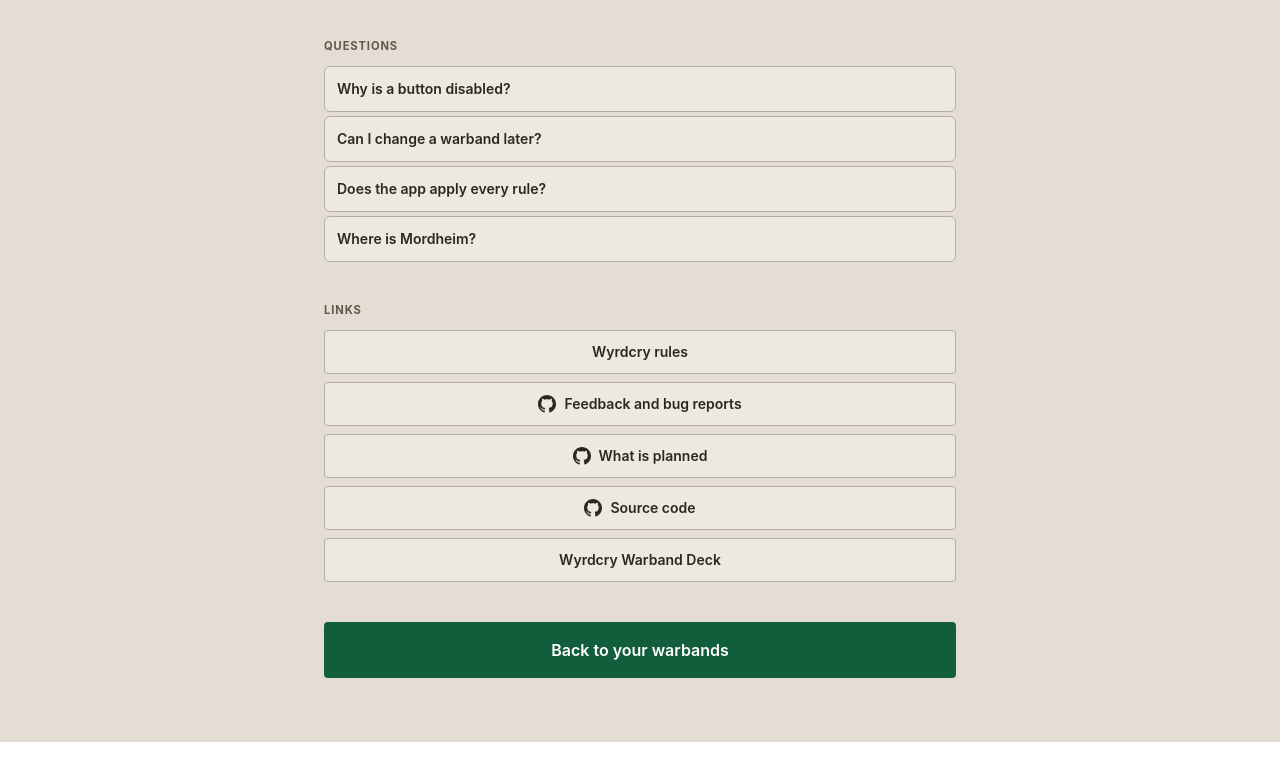
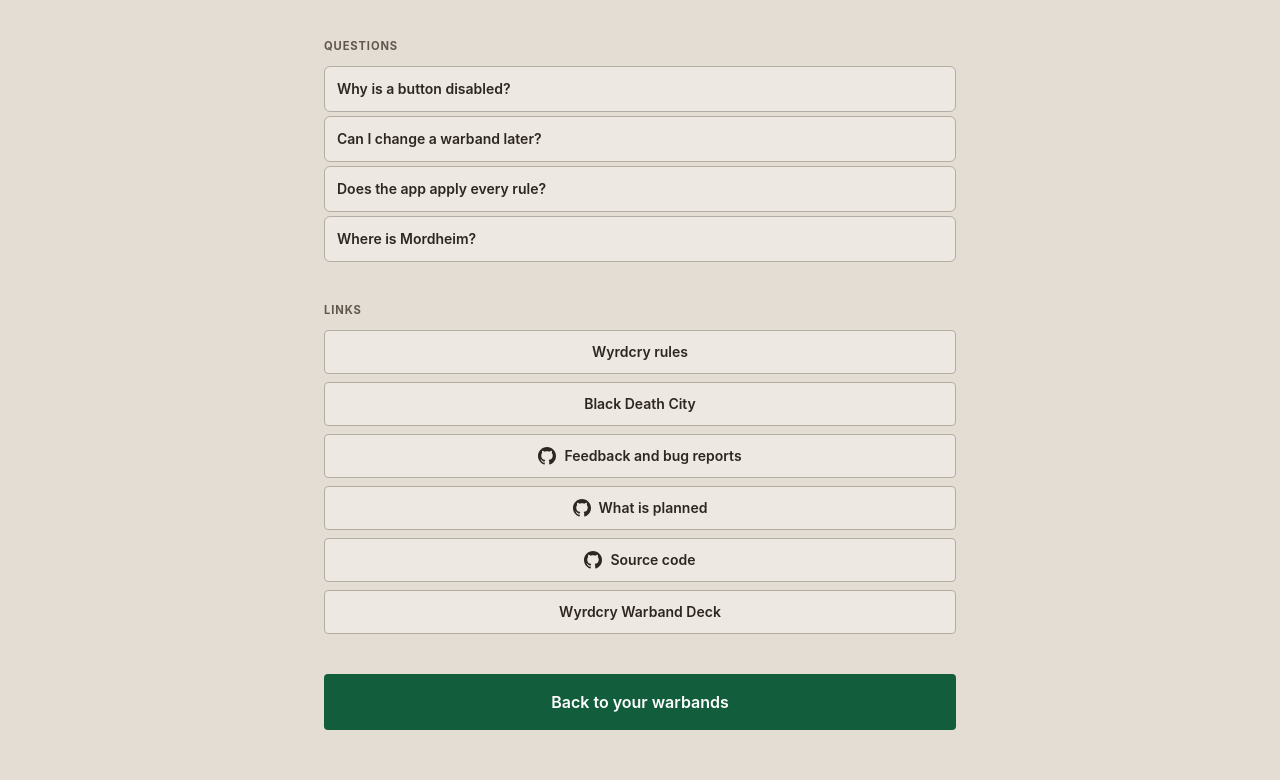
Before and after one commit to HENNIROCKS/fantasy-city-warbands, a SvelteKit app: page /info in a window 1280 px wide. Shown: the part 811-1591 px from the top of the page. Before the commit the page ends 1553 px from the top, so only its background shows below. Built offline with nearby package versions, Linux system fonts and the light colour scheme.

Commit message:
Link the Black Death City site from the about page

```diff
--- a/src/routes/info/+page.svelte
+++ b/src/routes/info/+page.svelte
@@ -160,6 +160,7 @@
 		<p class="field-label">Links</p>
 		<ul class="space-y-2">
 			<li><a class={linkClass} href="https://wyrdcry.net/docs/rules/introduction/">Wyrdcry rules</a></li>
+			<li><a class={linkClass} href="https://www.blackdeathcity.com/">Black Death City</a></li>
 			<li><a class={linkClass} href="{REPO}/issues">{@render github()}Feedback and bug reports</a></li>
 			<li><a class={linkClass} href="{REPO}/blob/main/ROADMAP.md">{@render github()}What is planned</a></li>
 			<li><a class={linkClass} href={REPO}>{@render github()}Source code</a></li>
```
